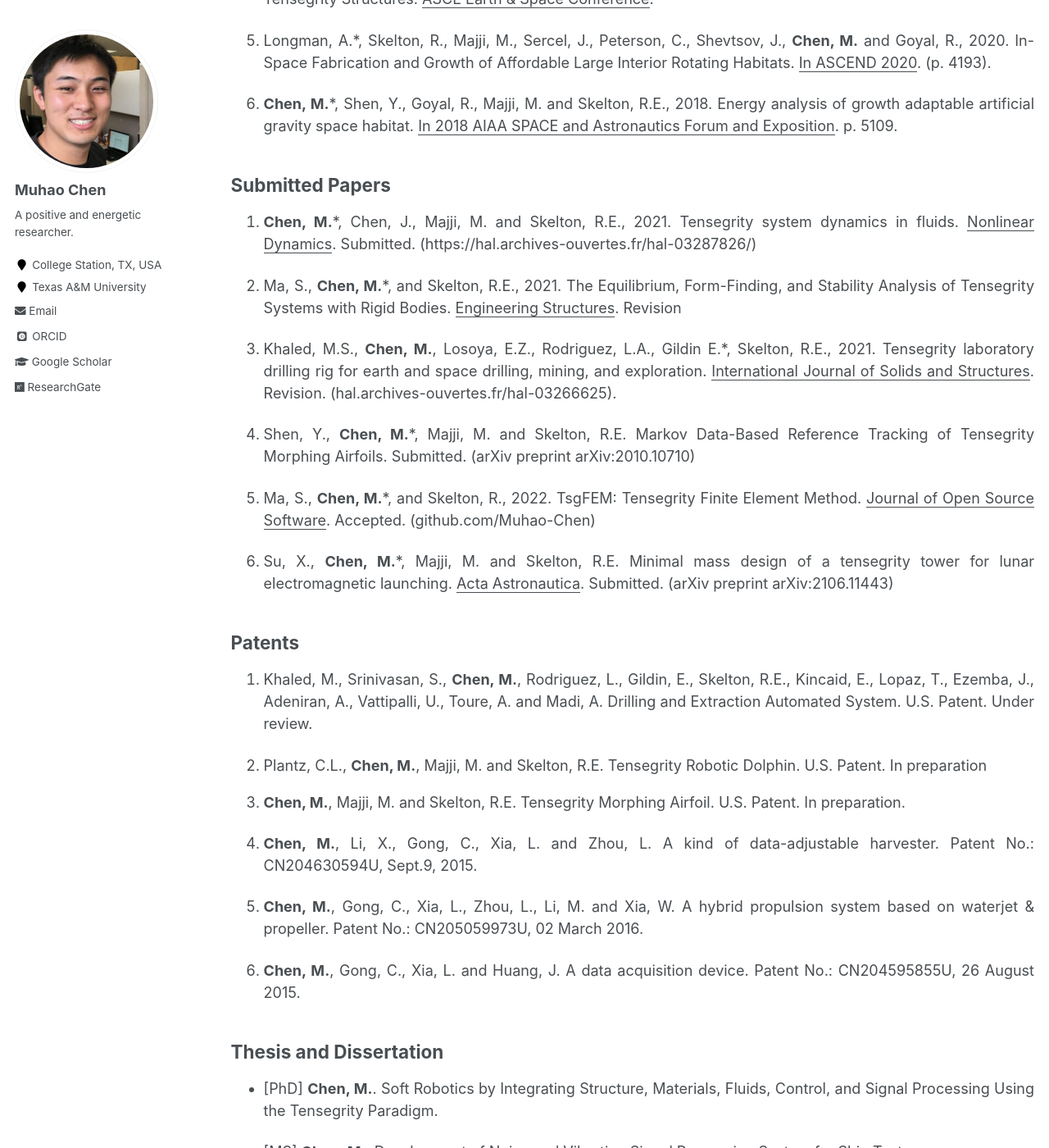
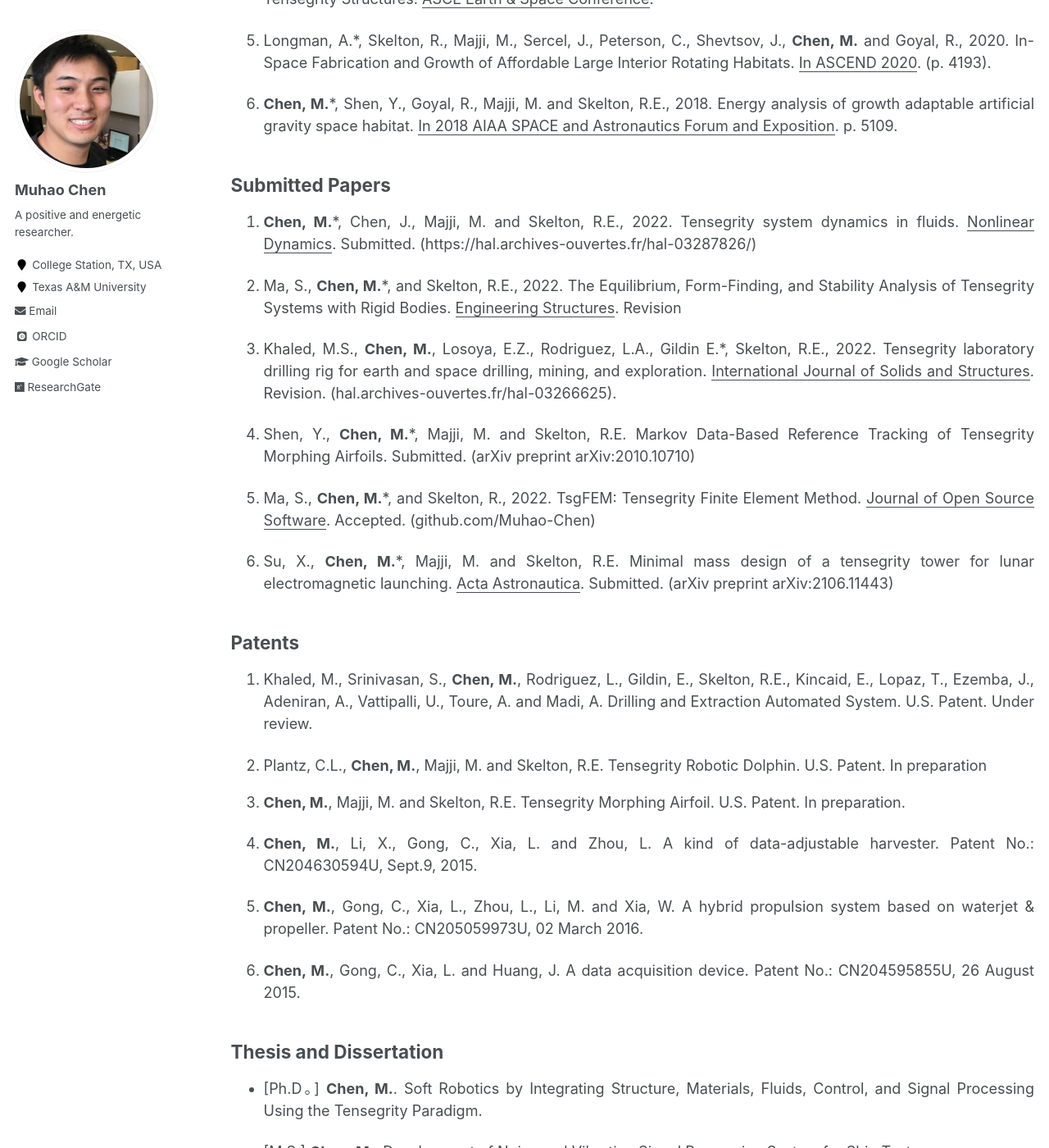
Before and after one commit to Muhao-Chen/muhao-chen.github.io, a Jekyll site: the page built from _pages/publication.md, in a window 1280 px wide and 1400 px high, scrolled down 1543 px. Shown: the whole window at 82% size. Built offline with Jekyll 4.4.1, drawn with Linux system fonts in a browser that asks for light colours; some web fonts are replaced.

Commit message:
Update publication.md

```diff
--- a/_pages/publication.md
+++ b/_pages/publication.md
@@ -48,11 +48,11 @@ His citation profile is in [Google Scholar](https://scholar.google.com/citations
 1. **Chen, M.***, Shen, Y., Goyal, R., Majji, M. and Skelton, R.E., 2018. Energy analysis of growth adaptable artificial gravity space habitat. <u>In 2018 AIAA SPACE and Astronautics Forum and Exposition</u>. p. 5109.
 
 ## Submitted Papers
-1. **Chen, M.***, Chen, J., Majji, M. and Skelton, R.E., 2021. Tensegrity system dynamics in fluids. <u>Nonlinear Dynamics</u>. Submitted. (https://hal.archives-ouvertes.fr/hal-03287826/)
+1. **Chen, M.***, Chen, J., Majji, M. and Skelton, R.E., 2022. Tensegrity system dynamics in fluids. <u>Nonlinear Dynamics</u>. Submitted. (https://hal.archives-ouvertes.fr/hal-03287826/)
 
-1. Ma, S., **Chen, M.***, and Skelton, R.E., 2021. The Equilibrium, Form-Finding, and Stability Analysis of Tensegrity Systems with Rigid Bodies. <u>Engineering Structures</u>. Revision
+1. Ma, S., **Chen, M.***, and Skelton, R.E., 2022. The Equilibrium, Form-Finding, and Stability Analysis of Tensegrity Systems with Rigid Bodies. <u>Engineering Structures</u>. Revision
 
-1. Khaled, M.S., **Chen, M.**, Losoya, E.Z., Rodriguez, L.A., Gildin E.*, Skelton, R.E., 2021. Tensegrity laboratory drilling rig for earth and space drilling, mining, and exploration. <u>International Journal of Solids and Structures</u>. Revision. (hal.archives-ouvertes.fr/hal-03266625).
+1. Khaled, M.S., **Chen, M.**, Losoya, E.Z., Rodriguez, L.A., Gildin E.*, Skelton, R.E., 2022. Tensegrity laboratory drilling rig for earth and space drilling, mining, and exploration. <u>International Journal of Solids and Structures</u>. Revision. (hal.archives-ouvertes.fr/hal-03266625).
 
 1. Shen, Y., **Chen, M.***, Majji, M. and Skelton, R.E. Markov Data-Based Reference Tracking of Tensegrity Morphing Airfoils. Submitted. (arXiv preprint arXiv:2010.10710)
 
@@ -73,10 +73,10 @@ His citation profile is in [Google Scholar](https://scholar.google.com/citations
 1. **Chen, M.**, Gong, C., Xia, L. and Huang, J. A data acquisition device. Patent No.: CN204595855U, 26 August 2015.
 
 ## Thesis and Dissertation
-- [PhD] **Chen, M.**. Soft Robotics by Integrating Structure, Materials, Fluids, Control, and Signal Processing Using the Tensegrity Paradigm.
+- [Ph.D。] **Chen, M.**. Soft Robotics by Integrating Structure, Materials, Fluids, Control, and Signal Processing Using the Tensegrity Paradigm.
 
-- [MS] **Chen, M.**. Development of Noise and Vibration Signal Processing System for Ship Tests.
+- [M.S.] **Chen, M.**. Development of Noise and Vibration Signal Processing System for Ship Tests.
 
-- [BS] **Chen, M.**. Study on the Performance of Submarine Emergency Surfacing.
+- [B.S.] **Chen, M.**. Study on the Performance of Submarine Emergency Surfacing.
 
 </div>
```
